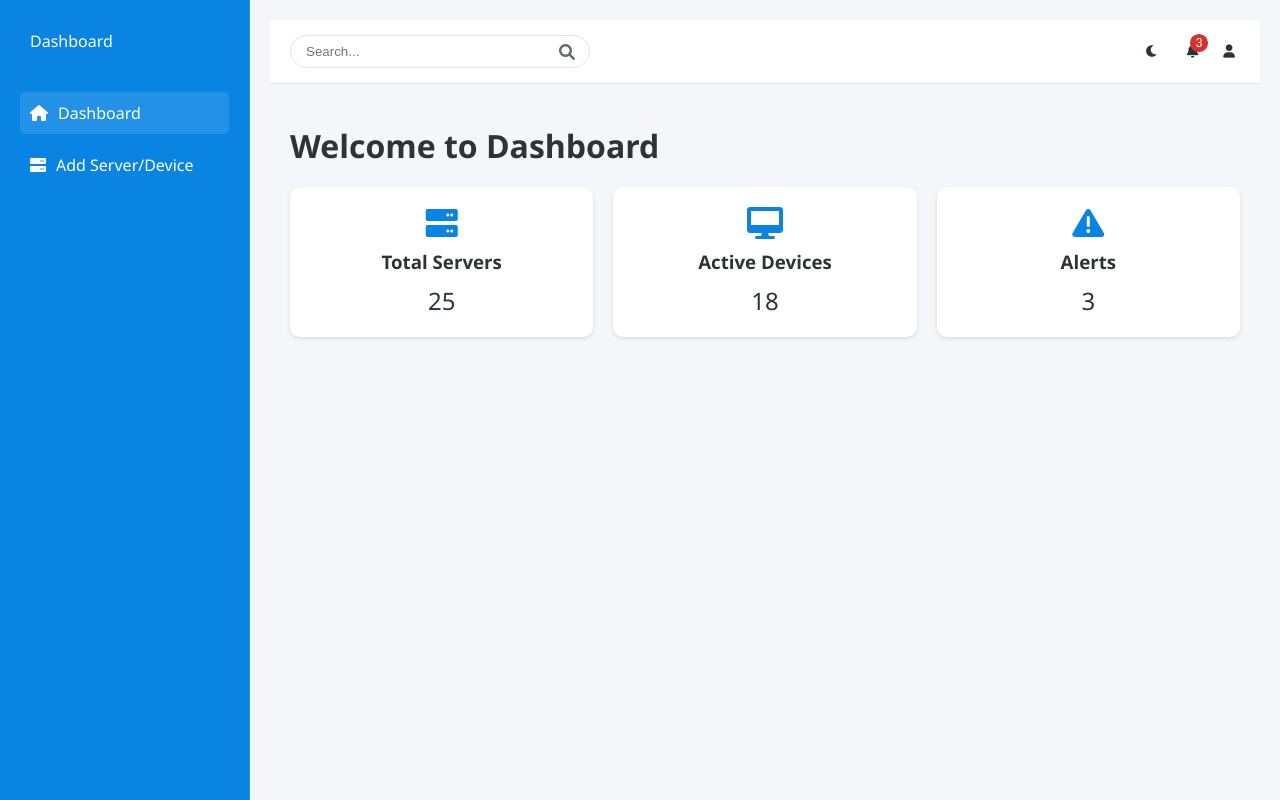
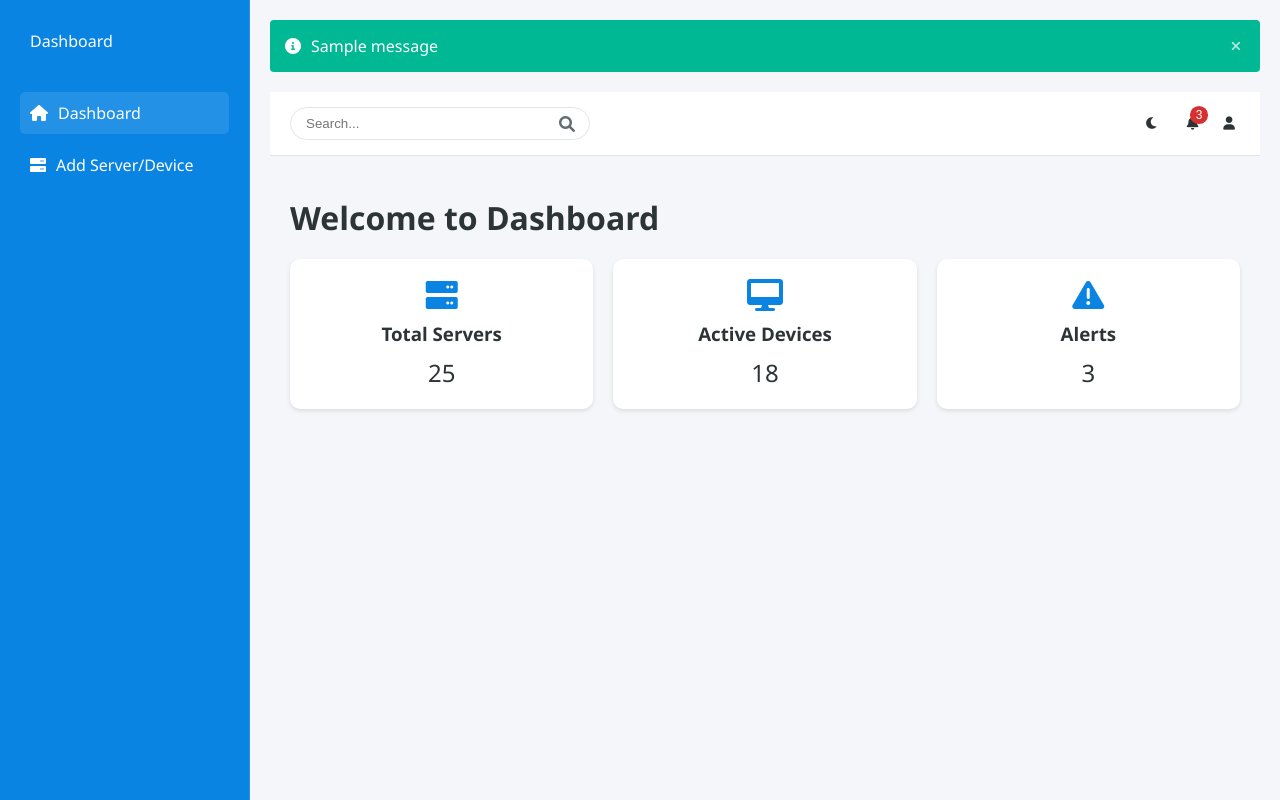
Before and after one commit to wa7med/dashinfra, a Flask app: page / in a window 1280 px wide. Run offline with Flask 3, Linux system fonts and the light colour scheme; a user stored in the database is signed in; tables that the repository leaves empty hold one stand-in row (values such as "Sample post"); one stand-in notice (Sample message) is shown.

Commit message:
fixing the flash message

```diff
--- a/static/css/styles.css
+++ b/static/css/styles.css
@@ -1084,3 +1084,66 @@ header {
 .text-info {
     color: var(--primary-color);
 }
+
+/* Flash Messages */
+.alert {
+    padding: 15px;
+    margin-bottom: 20px;
+    border-radius: 4px;
+    display: flex;
+    align-items: center;
+    position: relative;
+    animation: slideIn 0.3s ease-out;
+}
+
+.alert i {
+    margin-right: 10px;
+}
+
+.alert .close-alert {
+    position: absolute;
+    right: 10px;
+    top: 50%;
+    transform: translateY(-50%);
+    background: none;
+    border: none;
+    color: inherit;
+    cursor: pointer;
+    opacity: 0.7;
+    padding: 0;
+}
+
+.alert .close-alert:hover {
+    opacity: 1;
+}
+
+.alert-success {
+    background-color: var(--success-color);
+    color: #fff;
+}
+
+.alert-error, .alert-danger {
+    background-color: var(--danger-color);
+    color: #fff;
+}
+
+.alert-info {
+    background-color: var(--primary-color);
+    color: #fff;
+}
+
+.alert-warning {
+    background-color: #f1c40f;
+    color: #000;
+}
+
+@keyframes slideIn {
+    from {
+        transform: translateY(-100%);
+        opacity: 0;
+    }
+    to {
+        transform: translateY(0);
+        opacity: 1;
+    }
+}
--- a/templates/base.html
+++ b/templates/base.html
@@ -34,7 +34,19 @@
 
         <!-- Main Content -->
         <div class="main-content">
-            <!-- Header -->
+            {% with messages = get_flashed_messages(with_categories=true) %}
+                {% if messages %}
+                    {% for category, message in messages %}
+                        <div class="alert alert-{{ category }}">
+                            <i class="fas fa-info-circle"></i>
+                            {{ message }}
+                            <button type="button" class="close-alert">
+                                <i class="fas fa-times"></i>
+                            </button>
+                        </div>
+                    {% endfor %}
+                {% endif %}
+            {% endwith %}
             {% if current_user.is_authenticated %}
             <header>
                 <div class="header-content">
```
